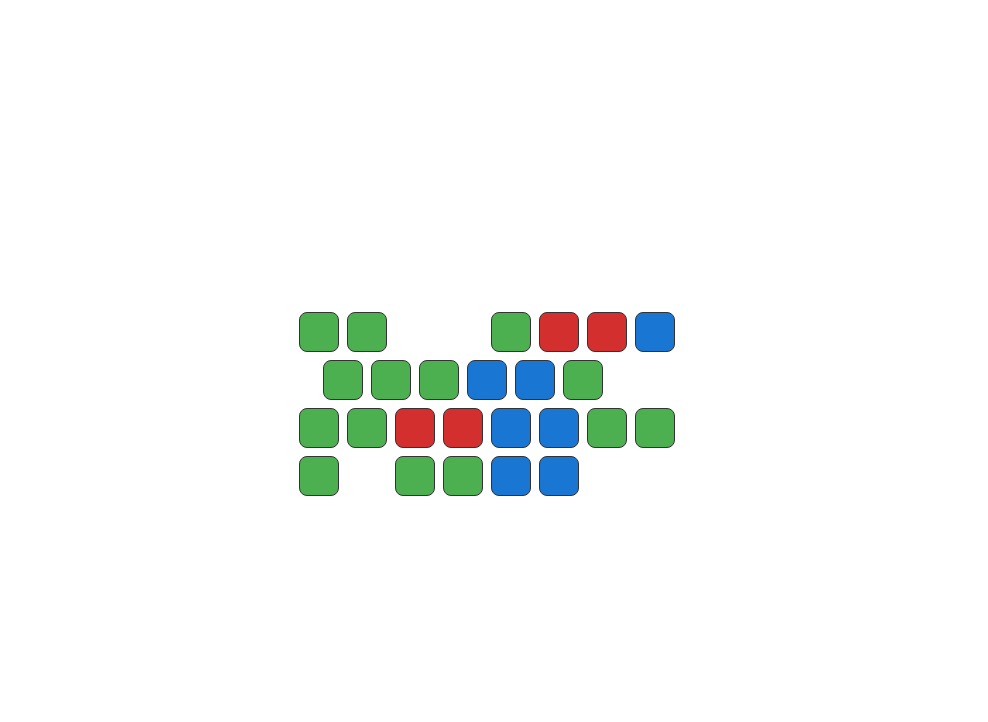
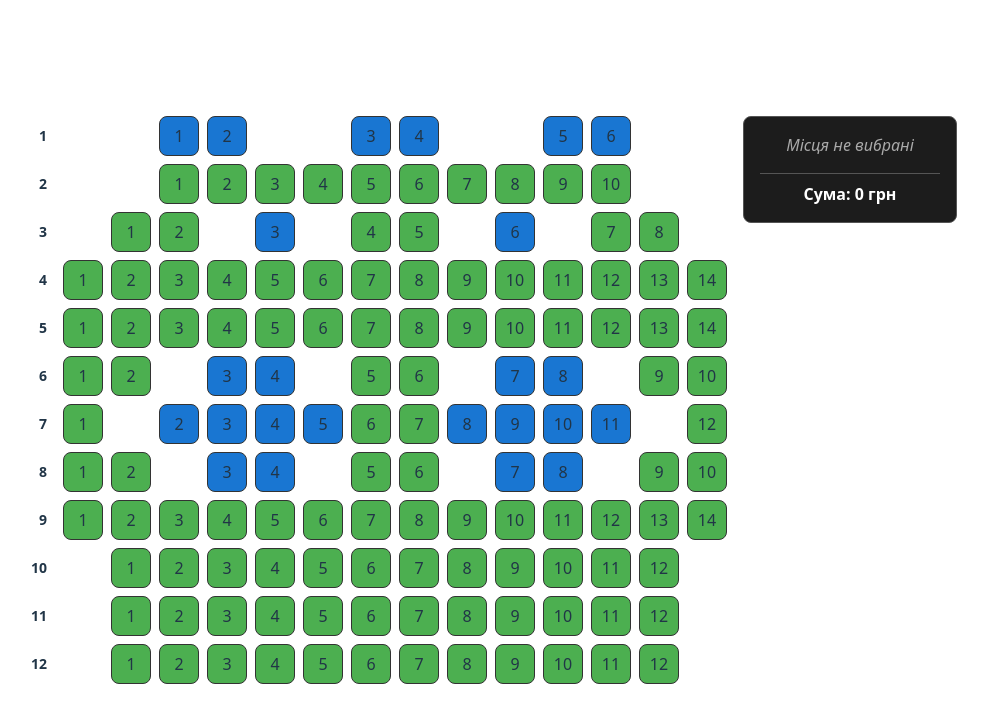
Before and after one commit to amormul/React-Practice-SoftServe, a React (Vite) app: page / in a window 1280 px wide. Shown: the top 722 px of the page, without its empty margins (153-1141 px from the left). Built offline with nearby package versions, Linux system fonts and the light colour scheme.

Commit message:
adding basic seat-picker with basic ui logic

```diff
--- a/src/components/SeatPicker.tsx
+++ b/src/components/SeatPicker.tsx
@@ -1,82 +1,136 @@
+// CinemaSeatSelector.tsx
 import React, {useState} from "react";
-import {Box, ButtonBase} from "@mui/material";
+import {Box, ButtonBase, IconButton} from "@mui/material";
 
 /*
     '-' - немає місця фізичного, порожній простір
     'x' - заброньоване місце, недоступне для вибору
     'a' - доступне звичайне місце
-    'b' - доступне преміум місце
+    'b' - доступне vip місце
 */
 type SeatType = "-" | "x" | "a" | "b";
 
-const seatMapString = `
---aa--axxb--
-aaabba-
-aaxxbbaa
-a-aabb--`
+// Клас для зберігання інформації про місце
+class Seat {
+    row: number;
+    col: number;
+    type: SeatType;
 
-const parseSeatMap = (mapStr: string): SeatType[][] => {
-    return mapStr.split("\n").map((line) => line.trim().split("") as SeatType[]);
-};
+    constructor(row: number, col: number, type: SeatType) {
+        this.row = row;
+        this.col = col;
+        this.type = type;
+    }
+}
+
+// Текстова карта залу
+const seatMapString =
+    "--bb--bb--bb--\n" +
+    "--aaaaaaaaaa--\n" +
+    "-aa-b-aa-b-aa-\n" +
+    "aaaaaaaaaaaaaa\n" +
+    "aaaaaaaaaaaaaa\n" +
+    "aa-bb-aa-bb-aa\n" +
+    "a-bbbbaabbbb-a\n" +
+    "aa-bb-aa-bb-aa\n" +
+    "aaaaaaaaaaaaaa\n" +
+    "-aaaaaaaaaaaa-\n" +
+    "-aaaaaaaaaaaa-\n" +
+    "-aaaaaaaaaaaa-"
+
+// Парсер, що повертає масив масивів об'єктів Seat
+const parseSeatMap = (mapStr: string): Seat[][] =>
+    mapStr.split("\n").map((line, rowIndex) => {
+        const row: Seat[] = [];
+        let logicalCol = 0;
+
+        line.trim().split("").forEach((char) => {
+            if (char === "-") {
+                row.push(new Seat(rowIndex, -1, char as SeatType)); // -1, бо це візуальне місце
+            } else {
+                row.push(new Seat(rowIndex, logicalCol, char as SeatType));
+                logicalCol++;
+            }
+        });
+
+        return row;
+    });
+
+// Статична карта, щоб екземпляри Seat були незмінні між рендерами
+const seatMap: Seat[][] = parseSeatMap(seatMapString);
+
 const CinemaSeatSelector: React.FC = () => {
-    // Отримуємо масив масивів місць
-    const seatMap = parseSeatMap(seatMapString);
+    // Стан для вибраних місць (масив Seat)
+    const [selectedSeats, setSelectedSeats] = useState<Seat[]>([]);
 
-    // Стан для вибраних місць (масив об'єктів {row, col})
-    const [selectedSeats, setSelectedSeats] = useState<{ row: number; col: number }[]>([]);
+    // Перевіряємо, чи місце вже вибране
+    const isSelected = (seat: Seat) =>
+        selectedSeats.some(s => s.row === seat.row && s.col === seat.col);
 
-    // Перевіряємо, чи вибране місце
-    const isSelected = (row: number, col: number) =>
-        selectedSeats.some((seat) => seat.row === row && seat.col === col);
+    // Обробник кліку по місцю
+    const handleSeatClick = (seat: Seat) => {
+        if (seat.type === "-" || seat.type === "x") return;
 
-    // Клік по місцю
-    const handleSeatClick = (row: number, col: number, seatType: SeatType) => {
-        // Якщо місця нема або воно зайняте — нічого не робимо
-        if (seatType === "-" || seatType === "x") return;
-
-        const alreadySelected = isSelected(row, col);
-
-        if (alreadySelected) {
-            // Якщо місце вже вибране — знімаємо вибір
-            setSelectedSeats((prev) =>
-                prev.filter((seat) => !(seat.row === row && seat.col === col))
+        if (isSelected(seat)) {
+            setSelectedSeats(prev =>
+                prev.filter(s => !(s.row === seat.row && s.col === seat.col))
             );
         } else {
-            // Якщо не вибране — додаємо
-            setSelectedSeats((prev) => [...prev, { row, col }]);
+            setSelectedSeats(prev => [...prev, seat]);
         }
     };
 
-    // Визначаємо колір місця за його типом і чи воно вибране
-    const getSeatColor = (seatType: SeatType, selected: boolean) => {
-        if (seatType === "-") return "transparent"; // пусто
-        if (seatType === "x") return "#d32f2f"; // червоне — зайняте
-        if (selected) return "#fbc02d"; // жовте — вибране
-        if (seatType === "a") return "#4caf50"; // зелене — звичайне
-        if (seatType === "b") return "#1976d2"; // синє — преміум
-        return "grey"; // запасний варіант
+    // Визначаємо колір місця
+    const getSeatColor = (type: SeatType, selected: boolean) => {
+        if (type === "-") return "transparent";
+        if (type === "x") return "#d32f2f";
+        if (selected) return "#fbc02d";
+        if (type === "a") return "#4caf50";
+        if (type === "b") return "#1976d2";
+        return "grey";
     };
 
     return (
+        <Box display="flex" flexDirection="row" alignItems="start" gap={2}>
+            {/* Лівий стовпчик з номерами рядів */}
+            <Box display="flex" flexDirection="column" justifyContent="center" alignItems="flex-end" gap={1}>
+                {seatMap.map((_, rowIndex) => (
+                    <Box
+                        key={`label-${rowIndex}`}
+                        sx={{
+                            width: 30,
+                            height: 40,
+                            display: "flex",
+                            alignItems: "center",
+                            justifyContent: "flex-end",
+                            fontSize: "14px",
+                            fontWeight: "bold",
+                            lineHeight: "40px", // додає точне вертикальне центрування тексту
+                        }}
+                    >
+                        {rowIndex + 1}
+                    </Box>
+
+                ))}
+            </Box>
+
+            {/* Сам селектор місць */}
             <Box display="flex" flexDirection="column" alignItems="center" gap={1}>
-            {/* Малюємо рядки місць */}
                 {seatMap.map((row, rowIndex) => (
                     <Box key={rowIndex} display="flex" gap={1}>
-                    {/* Малюємо місця в кожному рядку */}
-                    {row.map((seatType, colIndex) => {
-                        const selected = isSelected(rowIndex, colIndex);
-                        const color = getSeatColor(seatType, selected);
+                        {row.map(seat => {
+                            const selected = isSelected(seat);
+                            const color = getSeatColor(seat.type, selected);
 
-                        if (seatType === "-") {
-                            // Якщо місце "-" — просто порожній простір
-                            return <Box key={colIndex} width={40} height={40} />;
+                            if (seat.type === "-") {
+                                return <Box key={`${seat.row}-${seat.col}`} width={40} height={40}/>;
                             }
 
                             return (
                                 <ButtonBase
-                                key={colIndex}
-                                onClick={() => handleSeatClick(rowIndex, colIndex, seatType)}
-                                disabled={seatType === "x"} // Зайняті місця не натискаються
+                                    key={`${seat.row}-${seat.col}`}
+                                    onClick={() => handleSeatClick(seat)}
+                                    disabled={seat.type === "x"}
                                     sx={{
                                         width: 40,
                                         height: 40,
@@ -86,19 +140,80 @@ const CinemaSeatSelector: React.FC = () => {
                                         transition: "background-color 0.3s, transform 0.1s",
                                         "&:hover": {
                                             backgroundColor:
-                                            seatType !== "x" ? "rgba(255, 255, 255, 0.2)" : undefined,
+                                                seat.type !== "x" ? "rgba(255, 255, 255, 0.2)" : undefined,
                                         },
                                         "&:active": {
-                                        transform: "scale(0.95)", // Анімація натискання
+                                            transform: "scale(0.95)",
                                         },
                                     }}
-                            />
+                                >
+                                    {seat.col + 1}
+                                </ButtonBase>
                             );
                         })}
                     </Box>
                 ))}
             </Box>
+            {/* Панель вибраних місць */}
+            <Box
+                minWidth={180}
+                maxHeight={300}
+                display="flex"
+                flexDirection="column"
+                justifyContent="space-between"
+                p={2}
+                border="1px solid #555"
+                borderRadius={2}
+                bgcolor="#1c1c1c"
+                color="#fff"
+            >
+                <Box overflow="auto" flex={1} mb={2}>
+                    {selectedSeats.length === 0 ? (
+                        <Box fontStyle="italic" color="#aaa">Місця не вибрані</Box>
+                    ) : (
+                        selectedSeats.map((seat, idx) => {
+                            const price = seat.type === "a" ? 100 : 150;
+                            return (
+                                <Box
+                                    key={idx}
+                                    mb={1}
+                                    display="flex"
+                                    justifyContent="space-between"
+                                    alignItems="center"
+                                >
+            <span>
+                Ряд: {seat.row + 1}, Номер: {seat.col + 1}, {price} грн
+            </span>
+                                    <IconButton
+                                        size="small"
+                                        onClick={() => handleSeatClick(seat)}
+                                        sx={{
+                                            color: "#ff5f5f",
+                                            ml: 1,
+                                            padding: 0.5,
+                                        }}
+                                    >
+                                        ✖
+                                    </IconButton>
+                                </Box>
                             );
+                        })
+
+                    )}
+                </Box>
+
+                <Box fontWeight="bold" borderTop="1px solid #555" pt={1}>
+                    Сума:{" "}
+                    {selectedSeats.reduce((sum, seat) => {
+                        const price = seat.type === "a" ? 100 : 150;
+                        return sum + price;
+                    }, 0)}{" "}
+                    грн
+                </Box>
+            </Box>
+        </Box>
+    );
+
 };
 
 export default CinemaSeatSelector;
```
Lines whose indentation alone changed are shown as unchanged.
